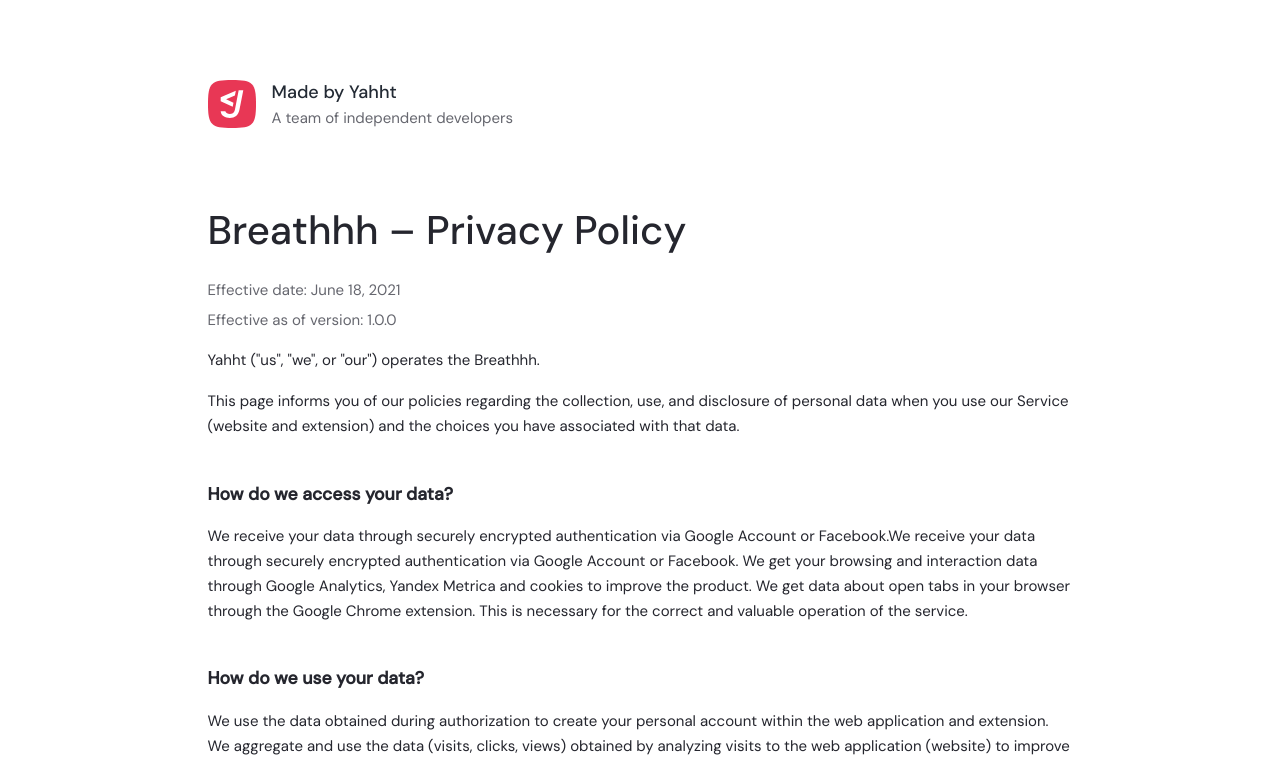
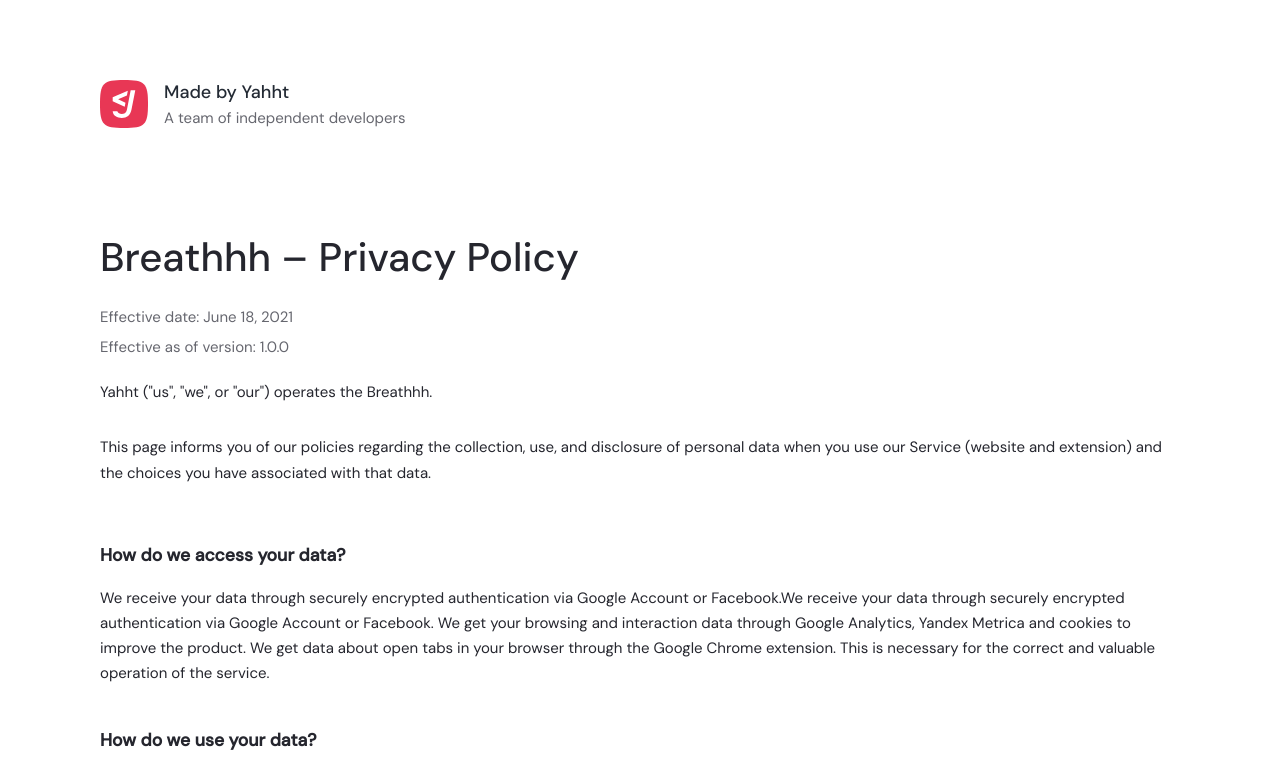
Before and after one commit to Delendik/breathhh4, a React (Create React App) app: page /privacy_policy in a window 1280 px wide. Shown: the top 762 px of the page. Built offline with nearby package versions, Linux system fonts and the light colour scheme.

Commit message:
create layouts

```diff
--- a/src/components/Container.tsx
+++ b/src/components/Container.tsx
@@ -1,13 +1,35 @@
 import styled from 'styled-components'
 
+export const device = {
+  mobileS: `(min-width: 320px)`,
+  mobile: `(min-width: 375px)`,
+  tablet: `(min-width: 720px)`,
+  laptop: `(min-width: 1150px)`,
+}
+
 const Root = styled.div`
-  max-width: 865px;
-  margin-left: auto;
-  margin-right: auto;
-  width: 100%;
-  padding-left: 20px;
-  padding-right: 20px;
-  box-sizing: content-box;
+  display: flex;
+  justify-content: center;
+  flex-direction: column;
+
+  @media ${device.mobileS} {
+    padding: 0 20px;
+  }
+
+  @media ${device.mobile} {
+    padding: 0 35px;
+  }
+
+  @media ${device.tablet} {
+    max-width: 672px;
+    margin: 0 auto;
+    padding: 0 48px;
+  }
+
+  @media ${device.laptop} {
+    max-width: 1120px;
+    padding: 0 100px;
+  }
 `
 
 export const Container: React.FC = ({ children }) => {
```
